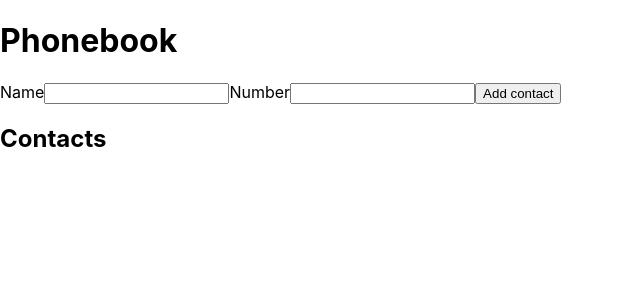
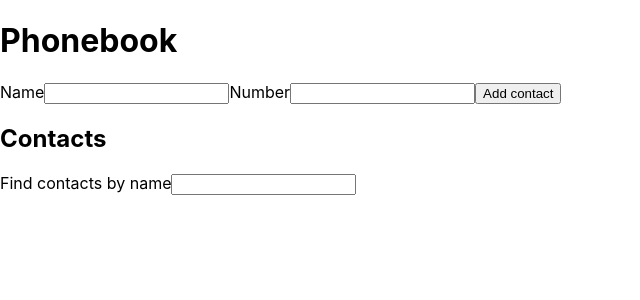
Before and after one commit to PatrykJarzynka/goit-react-hw-02-phonebook, a React (Create React App) app: page / in a window 1280 px wide. Shown: the top 300 px of the page, without its empty margins (0-640 px from the left). Built offline with nearby package versions, Linux system fonts and the light colour scheme.

Commit message:
Zaczęto tworzyć opcje filtrowania

```diff
--- a/src/App.js
+++ b/src/App.js
@@ -7,6 +7,7 @@ import Filter from './components/Filter';
 class App extends Component {
   state = {
     contacts: [],
+    filter: '',
     name: '',
     number: '',
   };
@@ -14,13 +15,15 @@ class App extends Component {
   addContact = event => {
     event.preventDefault();
     const contact = { name: this.state.name, number: this.state.number };
-    this.setState(({ contacts }) => ({ contacts: [contact, ...contacts] }));
+    this.setState(({ contacts }) => ({ contacts: [contact, ...contacts], name: '', number: '' }));
   };
 
   handleChange = event => {
     const value = event.target.value;
     this.setState({ [event.target.name]: value });
   };
+
+  contactFilter = () => {};
 
   render() {
     return (
@@ -33,8 +36,8 @@ class App extends Component {
           onChange={this.handleChange}
         ></ContactForm>
         <h2>Contacts</h2>
-        <Filter></Filter>
-        <ContactList list={this.state.contacts}></ContactList>
+        <Filter value={this.state.filter} onChange={this.handleChange}></Filter>
+        <ContactList list={this.state.contacts} filter = {this.state.filter}></ContactList>
       </div>
     );
   }
--- a/src/components/ContactList.js
+++ b/src/components/ContactList.js
@@ -1,6 +1,6 @@
 import { nanoid } from 'nanoid';
 
-function ContactList({ list }) {
+function ContactList({ list, filter }) {
   let contacts = list.map(contact => (
     <li key={nanoid()}>
       {contact.name}:{contact.number}
--- a/src/components/Filter.js
+++ b/src/components/Filter.js
@@ -1,5 +1,10 @@
-function Filter(props) {
-  return <div></div>;
+function Filter({ value, onChange }) {
+  return (
+    <div>
+      <span>Find contacts by name</span>
+      <input type="text" name="filter" value={value} onChange={onChange}></input>
+    </div>
+  );
 }
 
 export default Filter;
```
